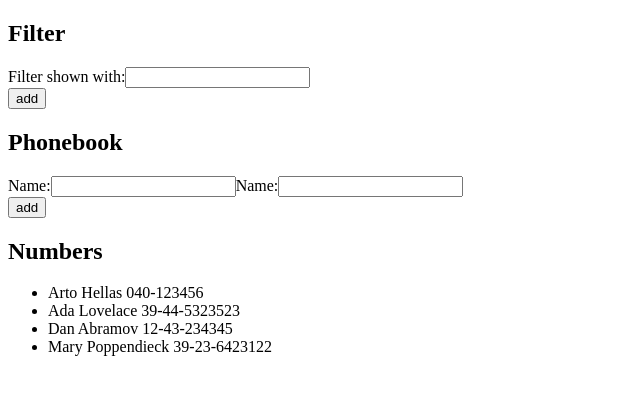
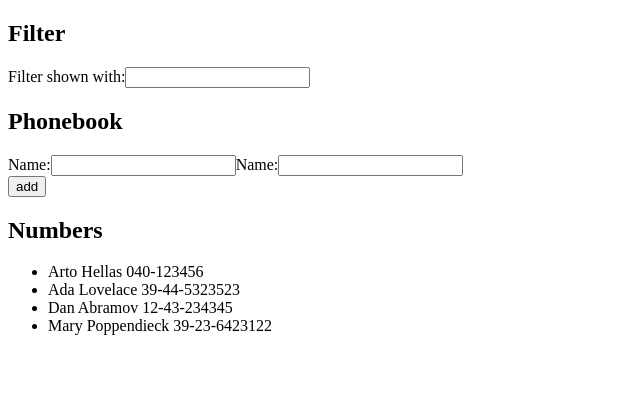
Before and after one commit to adriencyberspace/full-stack-open, a React (Create React App) app in the folder part2/phonebook/: page / in a window 1280 px wide. Shown: the top 394 px of the page, without its empty margins (0-640 px from the left). Built offline with nearby package versions, Linux system fonts and the light colour scheme.

Commit message:
2.9 completion

```diff
--- a/part2/phonebook/src/App.js
+++ b/part2/phonebook/src/App.js
@@ -33,11 +33,6 @@ const App = () => {
     setPersons(persons.concat(personObject))
     setNewName('')
     }
-
-  }
-
-  const searchPerson = (event) => {
-    event.preventDefault()
   }
 
   const handleNameChange = (event) => {
@@ -49,14 +44,9 @@ const App = () => {
   }
 
   const handleSearchChange = (event) => {
-    console.log(event.target.value)
     setSearch(event.target.value)
     setShowAll(false)
-    searchPerson(event)
-
   }
-
-
 
   const personsToShow = showAll
   ? persons
@@ -72,9 +62,6 @@ const App = () => {
             value={search}
             onChange={handleSearchChange}
           />
-        </div>
-        <div>
-          <button type="submit">add</button>
         </div>
       </form>
       <h2>Phonebook</h2>
```
